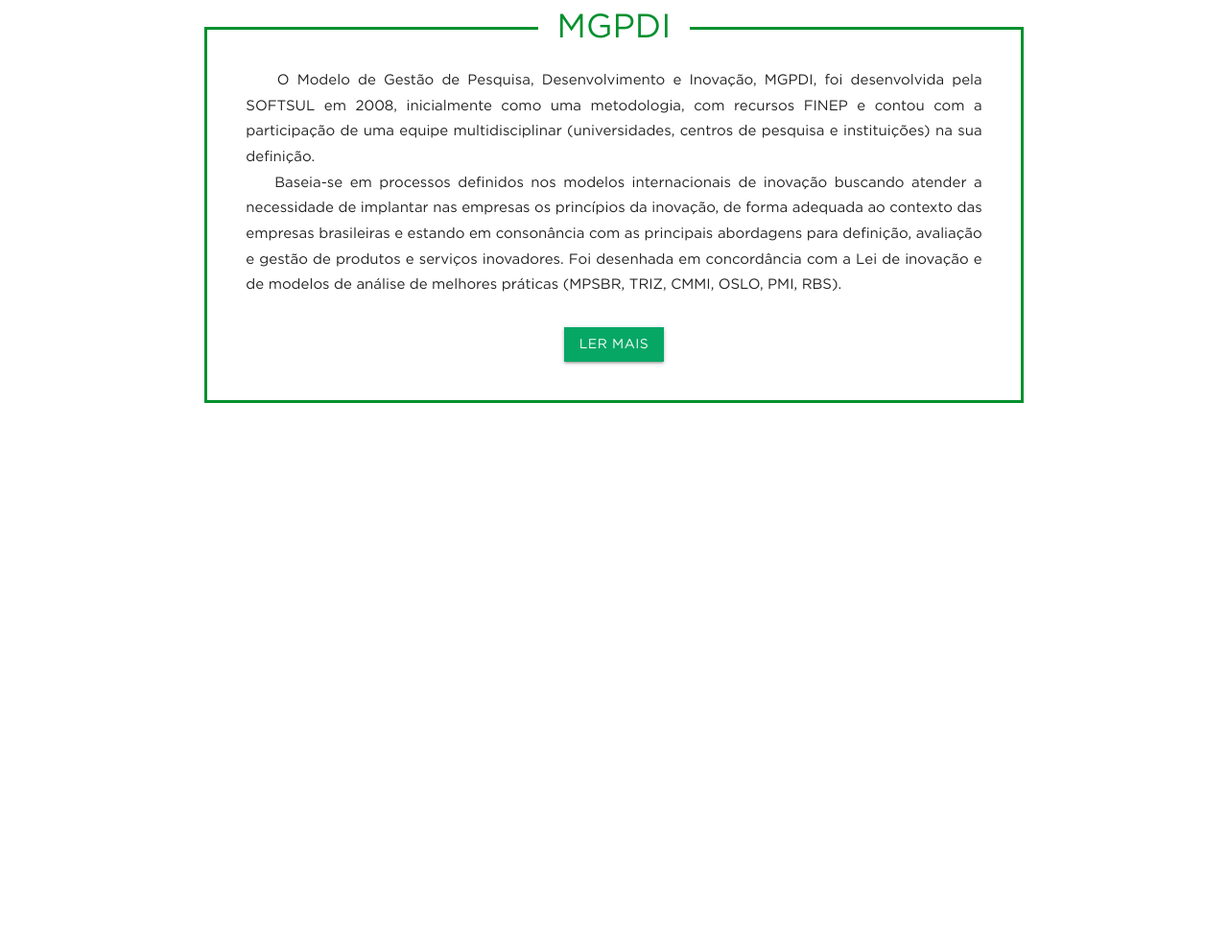
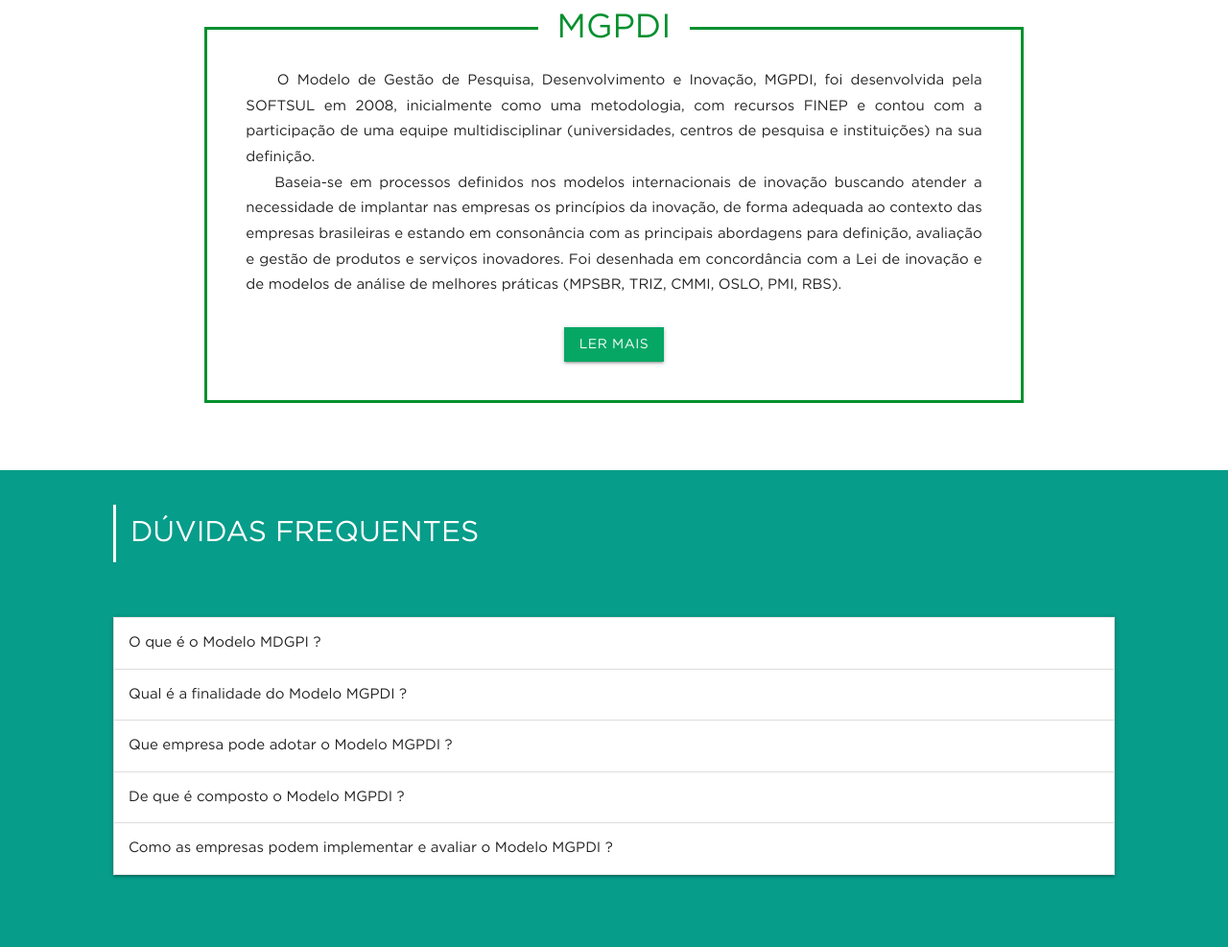
Before and after one commit to diovannaschell/mgpdi_front, a plain HTML site: page index.html in a window 1280 px wide. Shown: the part 386-1373 px from the top of the page at 96% size. Before the commit the page ends 826 px from the top, so only its background shows below. Drawn offline with nearby package versions, Linux system fonts and the light colour scheme.

Commit message:
duvidas frequentes

```diff
--- a/index.html
+++ b/index.html
@@ -124,6 +124,47 @@
     </section>
     <!-- FIM HOME -->
 
+    <!-- INICIO DÚVIDAS FREQUENTES -->
+    <section id="duvidas_frequentes">
+        <div class="row">
+            <div class="col s12 m12 l10 offset-l1">
+                <h2 class="font-white">DÚVIDAS FREQUENTES</h2>
+
+                <ul class="collapsible">
+                    <li>
+                        <div class="collapsible-header">O que é o Modelo MDGPI ? </div>
+                        <div class="collapsible-body"><span> &nbsp&nbsp&nbsp O MGPDI é um modelo de referência que reúne um conjunto de processos e melhores práticas que orientam as organizações na Gestão da Pesquisa, Desenvolvimento e Inovação (I + D + i).</span></div>
+                    </li>
+                    <li>
+                        <div class="collapsible-header">Qual é a finalidade do Modelo MGPDI ?</div>
+                        <div class="collapsible-body"><span> &nbsp&nbsp&nbsp Promover a inovação e melhorar continuamente os processos para a gestão da PDI nas organizações. </span></div>
+                    </li>
+                    <li>
+                        <div class="collapsible-header">Que empresa pode adotar o Modelo MGPDI ?</div>
+                        <div class="collapsible-body"><span> &nbsp&nbsp&nbsp O MGPDI se aplica a empresas de qualquer atividade econômica e de qualquer tamanho.</span></div>
+                    </li>
+                    <li>
+                        <div class="collapsible-header">De que é composto o Modelo MGPDI ?</div>
+                        <div class="collapsible-body"><span> &nbsp&nbsp&nbsp O MGDPI é composto de um modelo de referência (PRM – Process Reference Model),  um modelo de avaliação (PAM – Process Assessment Model)  e  modelo de negócio.
+
+                            <br> &nbsp&nbsp&nbsp O <b>Modelo de Referência</b> MR-MGPDI é um conjunto de processos de inovação que orientam as organizações na execução prática da Inovação.
+
+                            <br> &nbsp&nbsp&nbsp O <b>Modelo de Avaliação</b> MA-MGPDI é um conjunto de processos de avaliação e foi definido em conformidade com os da Normas Internacionais ISO/IEC 33002 [ISO/IEC, 2015b].
+
+                            <br> &nbsp&nbsp&nbsp O <b>Modelo de Negócios</b> MN-MGPDI descreve as regras de negócio do Modelo MGPDI. </span></div>
+                    </li>
+                    <li>
+                        <div class="collapsible-header">Como as empresas podem implementar e avaliar o Modelo MGPDI ?</div>
+                        <div class="collapsible-body"><span> &nbsp&nbsp&nbsp Através de um implementador MGPDI credenciado pela SOFTSUl. As empresas implementam o Modelo MGPDI e são avaliadas posteriormente por um avaliador MGPDI, também credenciado pela SOFTSUL .</span></div>
+                    </li>
+                </ul>
+
+
+            </div>
+        </div>
+    </section>
+    <!-- FIM DÚVIDAS FREQUENTES -->
+
 
     <script src="https://ajax.googleapis.com/ajax/libs/jquery/3.3.1/jquery.min.js"></script>
     <!-- Compiled and minified JavaScript -->
--- a/main.js
+++ b/main.js
@@ -43,3 +43,7 @@ $("#espanha").on('click', function () {
 $("#close").on('click', function () {
     $('.sidenav').sidenav();
 });
+
+$(document).ready(function(){
+    $('.collapsible').collapsible();
+});
--- a/style.css
+++ b/style.css
@@ -39,6 +39,21 @@
 .btn-verde{
     background-color: #06A765;
     border-radius: unset;
+}
+
+h2{
+    font-size: 30px;
+    line-height: 60px;
+    display: inline-flex;
+    margin-bottom: 50px;
+}
+h2::before{
+    content: "";
+    height: 60px;
+    width: 3px;
+    margin-right: 15px;
+    background-color: #fff;
+    display: inline-block;
 }
 /*========================== CSS BUSCA ===================*/
 header{
@@ -157,6 +172,7 @@ margin: 0;
 #home{
     display: flex;
     justify-content: center;
+    padding-bottom: 50px;
 }
 
 .content-home{
@@ -179,3 +195,13 @@ margin: 0;
     padding: 0 20px;
 }
 /*========================== FIM CSS HOME ===================*/
+
+/*========================== INICIO CSS DUVIDAS FREQUENTES ===================*/
+#duvidas_frequentes{
+    background-color: #069D8A;
+    padding-bottom: 40px;
+}
+.collapsible-body{
+    background-color: #ddd;
+}
+/*========================== FIM CSS DUVIDAS FREQUENTES ===================*/
```
